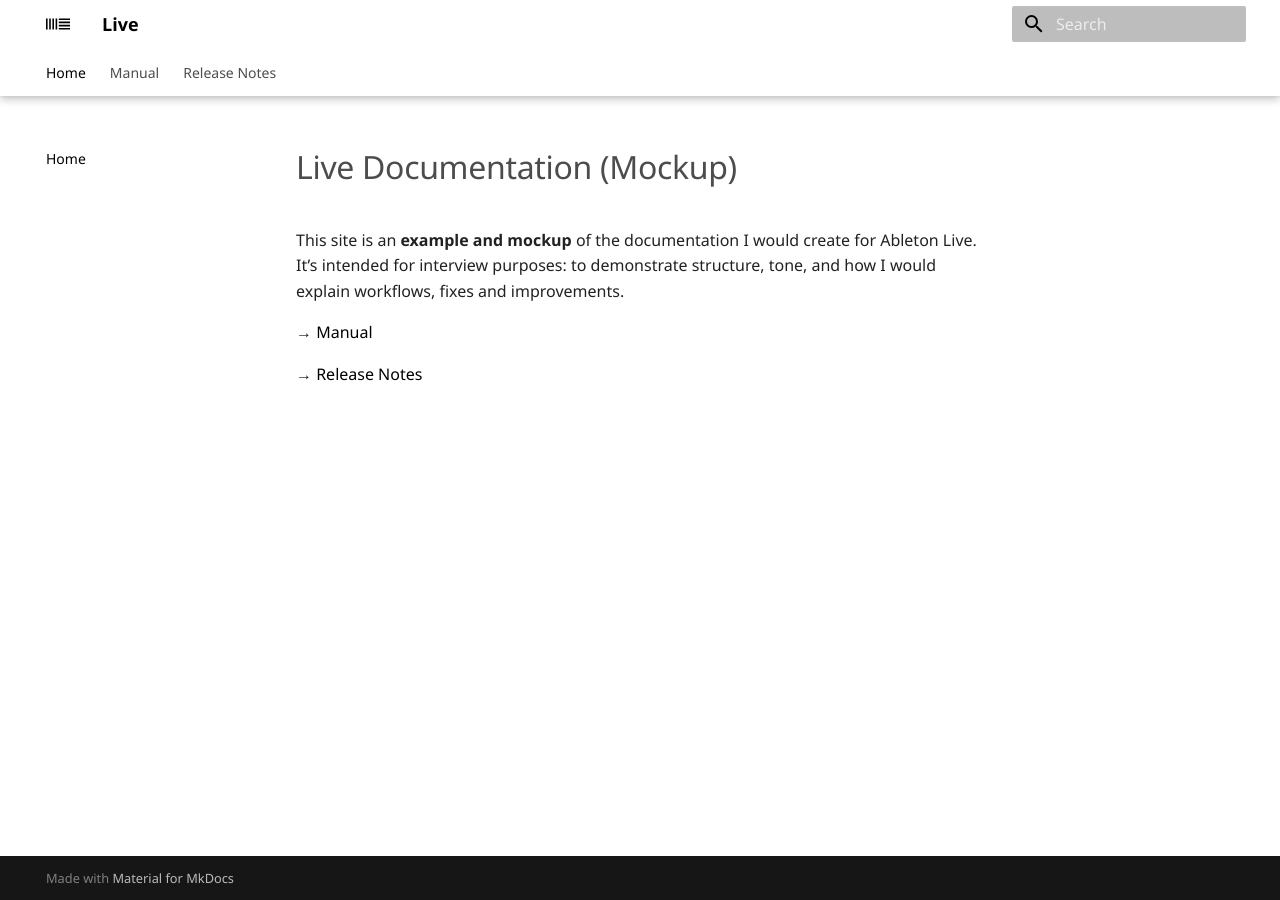
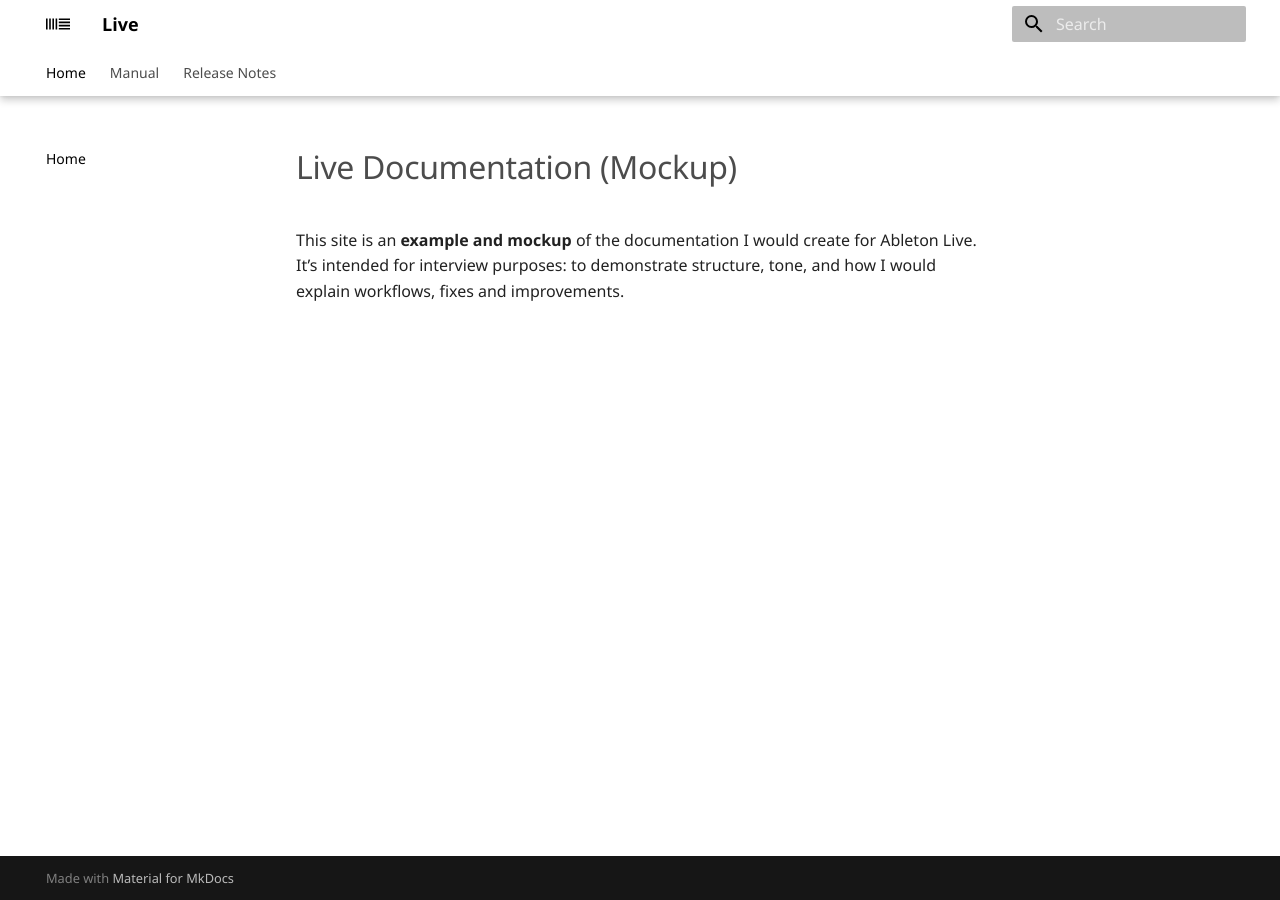
Before and after one commit to RENAH-HTTP/Ableton_Documentation_Mockup, an MkDocs documentation site: the page built from docs/index.md, in a window 1280 px wide. Built offline with MkDocs 1.6.1 and Material for MkDocs 9.7.7, drawn with Linux system fonts in a browser that asks for light colours; some web fonts are replaced.

Commit message:
fix: remove unnecessary navigation links from documentation mockup

```diff
--- a/docs/index.md
+++ b/docs/index.md
@@ -3,7 +3,3 @@
 
 This site is an **example and mockup** of the documentation I would create for Ableton Live.
 It’s intended for interview purposes: to demonstrate structure, tone, and how I would explain workflows, fixes and improvements.
-
-→ [Manual](Manual/00_manual.md)
-
-→ [Release Notes](Release_Note/00_release_notes.md)
```
Also changed, not shown: docs/Manual/00_manual.md (+0 -2 lines), docs/Release_Note/00_release_notes.md (+0 -2 lines).
